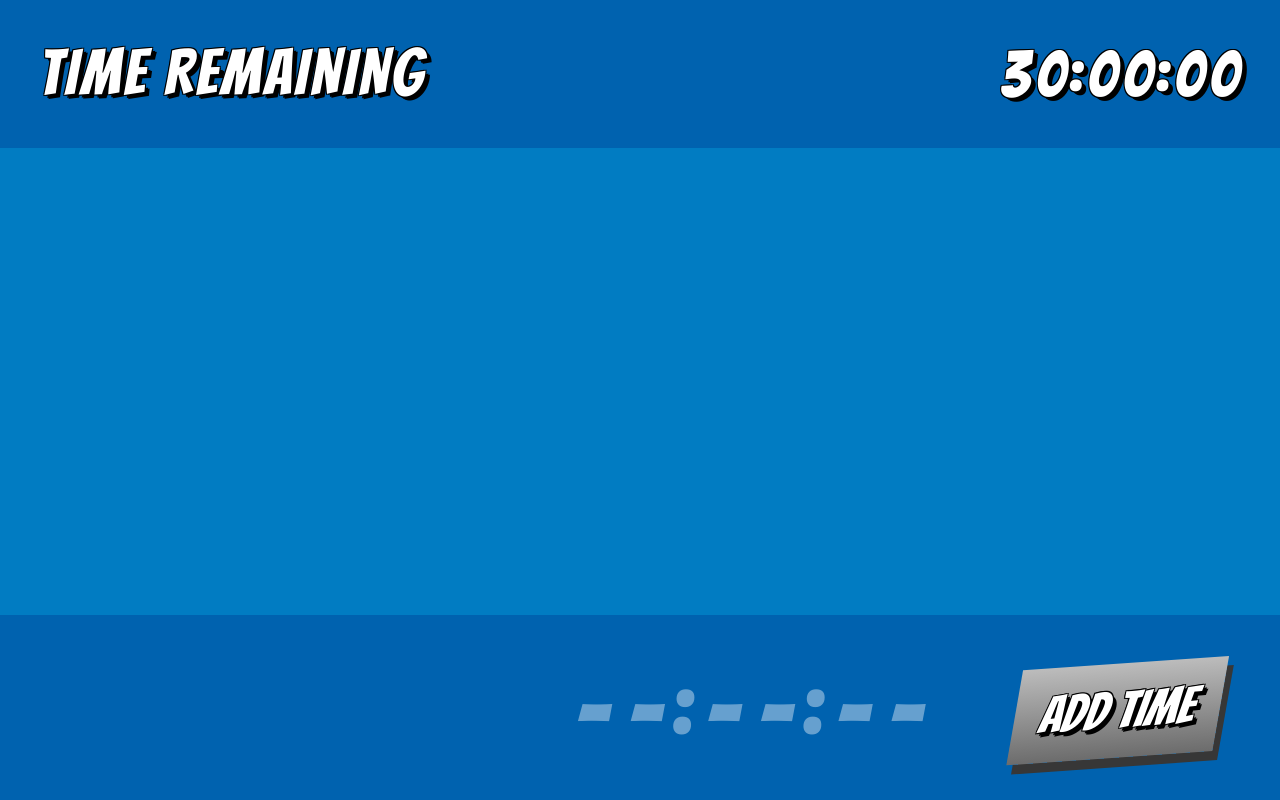
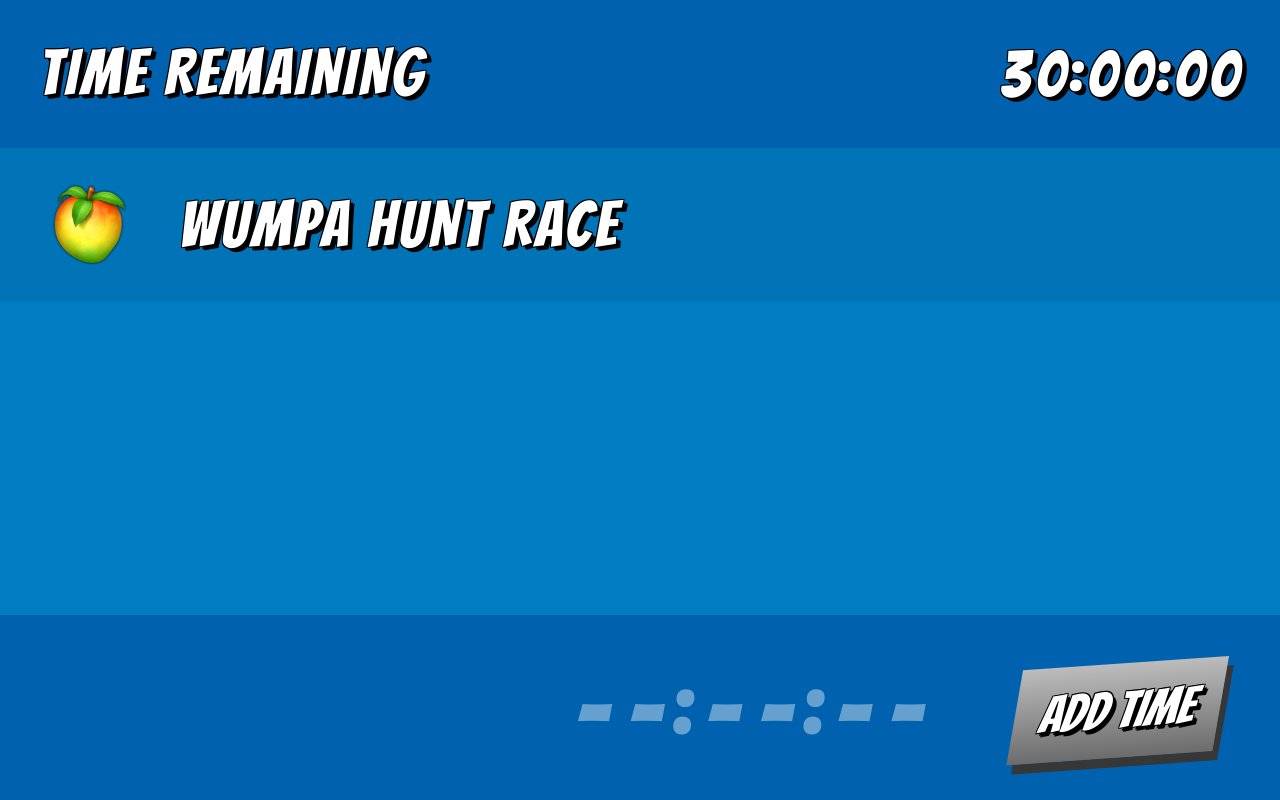
Before and after one commit to alexlapwood/wumpa-time-tracker, a React (Create React App) app: page / in a window 1280 px wide. Built offline with nearby package versions, Linux system fonts and the light colour scheme; a web font is replaced by a local one.

Commit message:
Add Wumpa Hunt tracking

```diff
--- a/src/App.css
+++ b/src/App.css
@@ -2,10 +2,11 @@
   display: grid;
   grid-template-areas:
     "time-remaining time-remaining"
+    "wumpa-hunt wumpa-hunt"
     "time-entries time-entries"
     "time-input add-time";
   grid-template-columns: minmax(0, 1fr) auto;
-  grid-template-rows: auto minmax(0, 1fr) auto auto;
+  grid-template-rows: auto auto minmax(0, 1fr) auto auto;
   height: 100%;
 }
 
@@ -23,3 +24,7 @@
   pointer-events: none;
   position: relative;
 }
+
+.Grid-wumpaHunt {
+  grid-area: wumpa-hunt;
+}
--- a/src/App.tsx
+++ b/src/App.tsx
@@ -5,6 +5,7 @@
 import TimeEntry from "./components/TimeEntry/TimeEntry";
 import TimeRemaining from "./components/TimeRemaining/TimeRemaining";
 import Toast from "./components/Toast/Toast";
+import WumpaHunt from "./components/WumpaHunt/WumpaHunt";
 
 import StoreContext, { IStore, defaultStore } from "./contexts/StoreContext";
 
@@ -63,6 +64,7 @@
         <div
           className="App"
           onFocus={event => {
+            console.log(event.target);
             // Click anywhere to focus on the input
             event.target === this.appRef.current &&
               this.timeInputRef.current &&
@@ -73,6 +75,7 @@
         >
           <div className="Grid">
             <TimeRemaining className="Grid-timeRemaining" />
+            <WumpaHunt className="Grid-wumpaHunt" />
             <TimeEntries className="Grid-timeEntries" />
             <div className="Grid-toasts">
               {this.state.notifications.map((notification, i) => (
--- a/src/components/TimeDisplay/TimeDisplay.tsx
+++ b/src/components/TimeDisplay/TimeDisplay.tsx
@@ -17,7 +17,9 @@
     const timeString = `${minutes}:${seconds}:${split}`;
     return (
       <div className={cn("TimeDisplay", time === "" && "TimeDisplay--empty")}>
-        {Array.prototype.map.call(timeString, (character, i) => (
+        {Array.prototype.map.call(
+          timeString,
+          (character: string, i: number) => (
             <span
               className={
                 character === ":" ? "TimeDisplay-colon" : "TimeDisplay-digit"
@@ -26,7 +28,8 @@
             >
               {character}
             </span>
-        ))}
+          )
+        )}
       </div>
     );
   }
--- a/src/components/TimeEntries/TimeEntries.css
+++ b/src/components/TimeEntries/TimeEntries.css
@@ -1,8 +1,14 @@
+.TimeEntries {
+  background: #017cc2;
+  display: grid;
+  overflow: auto;
+}
+
 .TimeEntries-entry {
   align-items: center;
   display: grid;
   gap: 0.8rem;
-  grid-template-columns: minmax(0, 1fr) auto;
+  grid-template-columns: auto minmax(0, 1fr) auto;
   padding: 0.8rem;
 }
 
@@ -21,3 +27,15 @@
   padding: 0.3rem 0.5rem;
   text-shadow: none;
 }
+
+.TimeEntries-wumpaHunt {
+  cursor: pointer;
+  filter: brightness(0) opacity(0.25);
+  height: 1.2rem;
+  -webkit-tap-highlight-color: transparent;
+  -moz-tap-highlight-color: transparent;
+}
+
+.TimeEntries-wumpaHunt--selected {
+  filter: drop-shadow(0 0 1px rgba(0, 0, 0, 1));
+}
--- a/src/components/TimeEntries/TimeEntries.tsx
+++ b/src/components/TimeEntries/TimeEntries.tsx
@@ -6,6 +6,8 @@
 import StoreContext, { IStoreContext } from "../../contexts/StoreContext";
 
 import { timeToString, waitForFonts, TWindow } from "../../helpers";
+
+import wumpaImage from "../../images/wumpa.png";
 
 import "./TimeEntries.css";
 
@@ -16,7 +18,9 @@
 
 interface IPropsFromStore {
   removeTime: (index: number) => void;
+  setWumpaHuntRace: (index: number) => void;
   times: string[];
+  wumpaHuntRace: number;
 }
 
 type TProps = IProps & IPropsFromStore;
@@ -60,16 +64,23 @@
       <div
         className={cn("TimeEntries", this.props.className)}
         ref={this.scrollRef}
-        style={{
-          background: "#017cc2",
-          display: "grid",
-          overflow: "auto",
-          ...this.props.style
-        }}
+        style={{ ...this.props.style }}
       >
         <div style={{ alignSelf: "end" }}>
-          {this.props.times.map((timeEntry, i) => (
+          {this.props.times.map((timeEntry, i) => {
+            const isSelected = i % 6 === this.props.wumpaHuntRace % 6;
+            return (
               <div className="TimeEntries-entry" key={`${i}${timeEntry}`}>
+                <img
+                  alt=""
+                  className={cn(
+                    "TimeEntries-wumpaHunt",
+                    isSelected && "TimeEntries-wumpaHunt--selected"
+                  )}
+                  onClick={() => this.props.setWumpaHuntRace(i)}
+                  onMouseDown={event => event.preventDefault()} // Prevent the focus event from firing
+                  src={wumpaImage}
+                />
                 <TimeDisplay time={timeEntry} />
                 <button
                   className="TimeEntries-removeEntry"
@@ -79,7 +90,8 @@
                   <span>Remove</span>
                 </button>
               </div>
-          ))}
+            );
+          })}
         </div>
       </div>
     );
@@ -102,7 +114,13 @@
         times: [...store.times.filter((_, i) => i !== index)]
       });
     },
-    times: store.times.map(time => timeToString(time))
+    setWumpaHuntRace: (index: number) => {
+      setStore({
+        wumpaHuntRace: index
+      });
+    },
+    times: store.times.map(time => timeToString(time)),
+    wumpaHuntRace: store.wumpaHuntRace || 0
   };
 
   return selectors;
--- a/src/components/Toast/Toast.tsx
+++ b/src/components/Toast/Toast.tsx
@@ -1,7 +1,7 @@
 import React from "react";
 import cn from "classnames";
 
-import wumpaImage from "./wumpa.png";
+import wumpaImage from "../../images/wumpa.png";
 
 import "./Toast.scss";
 
--- /dev/null
+++ b/src/components/WumpaHunt/WumpaHunt.css
@@ -0,0 +1,24 @@
+.WumpaHunt {
+  align-items: center;
+  background: #0074b6;
+  display: grid;
+  grid-template-columns: auto minmax(0, 1fr);
+  padding: 0.6rem 0.8rem;
+}
+
+.WumpaHunt > span {
+  letter-spacing: 0.05em;
+}
+
+.WumpaHunt-icon {
+  cursor: pointer;
+  filter: brightness(0) opacity(0.25);
+  height: 1.2rem;
+  margin-right: 0.8rem;
+  -webkit-tap-highlight-color: transparent;
+  -moz-tap-highlight-color: transparent;
+}
+
+.WumpaHunt-icon--active {
+  filter: drop-shadow(0 0 1px rgba(0, 0, 0, 1));
+}
--- /dev/null
+++ b/src/components/WumpaHunt/WumpaHunt.tsx
@@ -0,0 +1,48 @@
+import React from "react";
+import cn from "classnames";
+
+import StoreContext, { IStoreContext } from "../../contexts/StoreContext";
+
+import wumpaImage from "../../images/wumpa.png";
+
+import "./WumpaHunt.css";
+
+interface IProps {
+  className?: string;
+}
+
+export default class WumpaHunt extends React.PureComponent<IProps> {
+  static contextType = StoreContext;
+
+  public render() {
+    const { store, setStore } = this.context as IStoreContext;
+
+    const previousWumpaTimeRace = store.wumpaHuntRace || 0;
+    const racesRemaining =
+      (6 - ((store.times.length - previousWumpaTimeRace) % 6)) % 6;
+
+    return (
+      <div className={cn("WumpaHunt", this.props.className)}>
+        <img
+          alt=""
+          className={cn(
+            "WumpaHunt-icon",
+            racesRemaining === 0 && "WumpaHunt-icon--active"
+          )}
+          onClick={() =>
+            setStore({
+              wumpaHuntRace: store.times.length
+            })
+          }
+          onMouseDown={event => event.preventDefault()} // Prevent the focus event from firing
+          src={wumpaImage}
+        />
+        <span>
+          {racesRemaining === 0
+            ? "Wumpa hunt race"
+            : `${racesRemaining} races remaining`}
+        </span>
+      </div>
+    );
+  }
+}
--- a/src/contexts/StoreContext.ts
+++ b/src/contexts/StoreContext.ts
@@ -7,6 +7,7 @@
     time: number;
   }>;
   timeEntry?: string;
+  wumpaHuntRace?: number;
   times: Array<number>;
 }
 
--- a/src/helpers.ts
+++ b/src/helpers.ts
@@ -51,7 +51,7 @@
 
   const time = minutes + seconds + milliseconds;
 
-  return time > 0 && seconds < 60000;
+  return time >= 0 && seconds < 60000;
 }
 
 export function timeFromString(timeString: string) {
--- a/src/index.css
+++ b/src/index.css
@@ -81,6 +81,10 @@
     );
 }
 
+button:focus {
+  outline: none;
+}
+
 :root {
   --backdrop-x: 0.1rem;
   --backdrop-y: 0.15rem;
```
Also changed, not shown: package.json (+12 -12 lines), src/images/wumpa.png (renamed from src/components/Toast/wumpa.png), 1 other file (tests, documents, lock files or other folders). Lines whose indentation alone changed are shown as unchanged.
